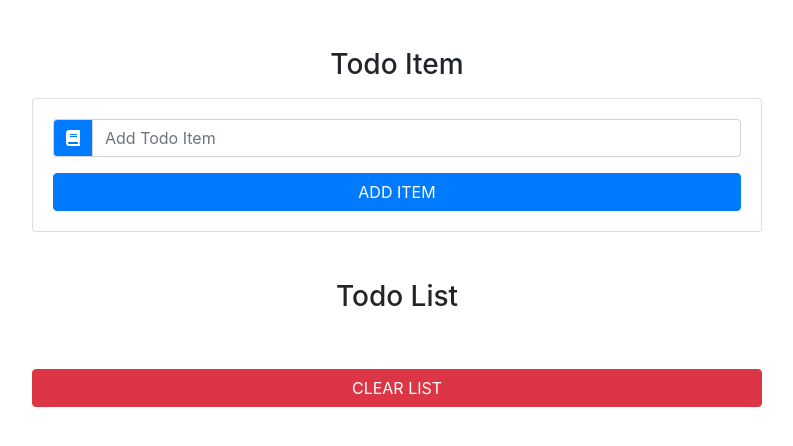
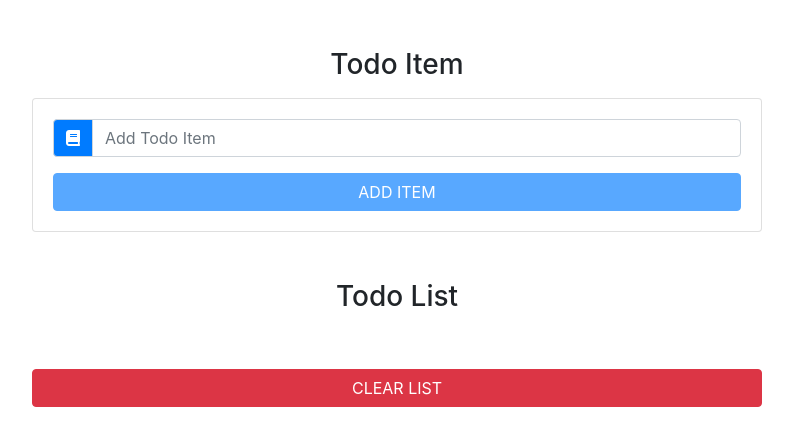
Before and after one commit to Rakibul3316/React-Todo-List, a React (Create React App) app: page / in a window 1280 px wide. Shown: the top 446 px of the page, without its empty margins (243-1036 px from the left). Built offline with nearby package versions, Linux system fonts and the light colour scheme.

Commit message:
Created handleEdit and edited the TodoInput

```diff
--- a/src/App.js
+++ b/src/App.js
@@ -37,13 +37,21 @@
     });
   };
   handleDelete = (id) => {
-    const filteredItems = this.state.items.filter((item) => item.id != id);
+    const filteredItems = this.state.items.filter((item) => item.id !== id);
     this.setState({
       items: filteredItems,
     });
   };
   handleEdit = (id) => {
-    console.log(`handle edit ${id}`);
+    const filteredItems = this.state.items.filter((item) => item.id !== id);
+    const findedItem = this.state.items.find((item) => item.id === id);
+    this.setState({
+      item: findedItem.title,
+      items: filteredItems,
+      id: id,
+      editItem: true,
+    });
+    console.log(findedItem);
   };
   render() {
     // console.log(this.state);
--- a/src/Components/TodoInput.js
+++ b/src/Components/TodoInput.js
@@ -22,9 +22,14 @@
           </div>
           <button
             type="submit"
-            className="btn btn-block btn-primary mt-3 text-uppercase"
+            disabled={item ? false : true}
+            className={
+              editItem
+                ? "btn btn-block btn-success mt-3 text-uppercase"
+                : "btn btn-block btn-primary mt-3 text-uppercase"
+            }
           >
-            add item
+            {editItem ? "edit item" : "add item"}
           </button>
         </form>
       </div>
```
